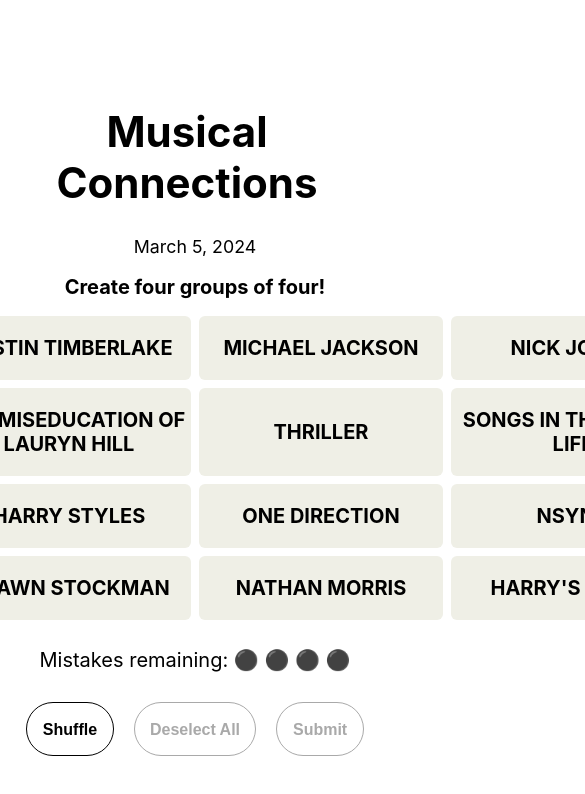
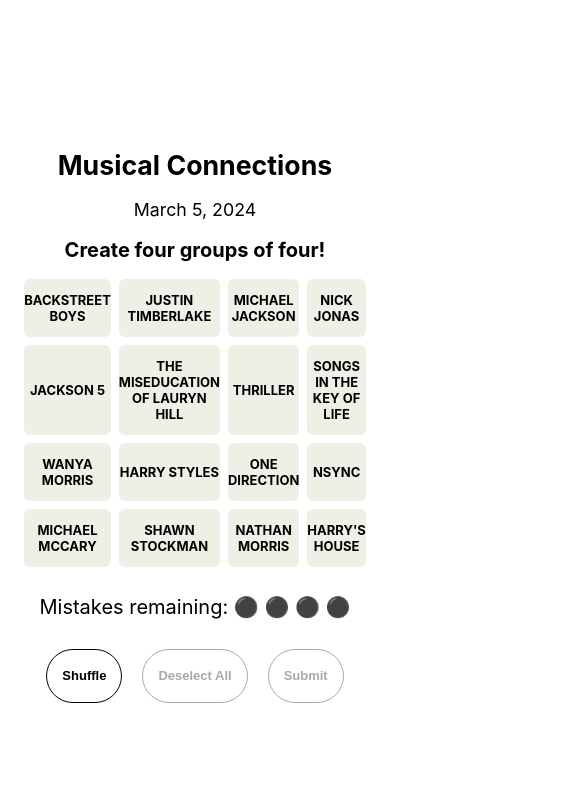
Before and after one commit to roxyabedi/musical-connections, a React (Create React App) app: page / in a window 390 px wide. Shown: the top 794 px of the page, 585 px wide, since content can reach past the window. Built offline with nearby package versions, Linux system fonts and the light colour scheme.

Commit message:
added media queries for responsiveness with smaller devices

```diff
--- a/src/App.css
+++ b/src/App.css
@@ -164,3 +164,32 @@
 	20%, 40%, 70%, 90% {transform: translateX(-10px);}
 	30%, 50%, 60%, 80% {transform: translateX(10px);}
 }
+
+.grid-container{
+    width: 60%;
+    display: flex;
+    justify-content: center;
+    align-items: center;
+}
+
+@media screen and (max-width: 480px){
+    .container {
+      width: 50;
+      word-wrap: break-word;
+      display: grid;
+      gap: 8px;
+      grid-template-columns: repeat(4, 1fr);
+      grid-template-rows: repeat(4, auto) 1fr;
+      position: relative;
+      text-align: center;
+      color: rgb(0, 0, 0);
+      font-size: 13px;
+  }
+  h1{
+      font-size: 1.5em;
+      margin-right: 0;
+  }
+  .disabled-submit, .shuffle{
+      font-size: 1em;
+  }
+}
--- a/src/components/Board.js
+++ b/src/components/Board.js
@@ -161,7 +161,7 @@
   }
 
   return (
-    <div>
+    <div className ='grid-container'>
       <div className='container'>
         {correctCategorySubmitted &&
           correctCards.map((categoryObj, index) => (
--- a/src/components/Buttons.js
+++ b/src/components/Buttons.js
@@ -14,7 +14,7 @@
 
     return (
       <div className='button'>
-        <button onClick={() => shuffleCards({ cards, setCards })}>
+        <button class='shuffle' onClick={() => shuffleCards({ cards, setCards })}>
           Shuffle
         </button>
         <br></br>
```
